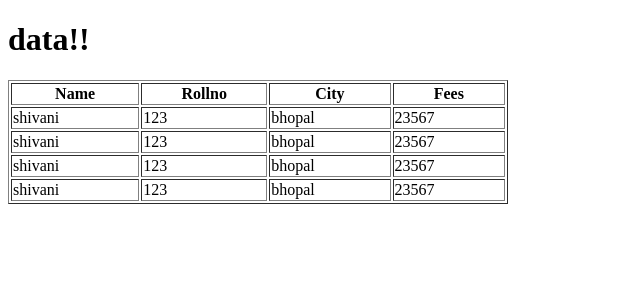
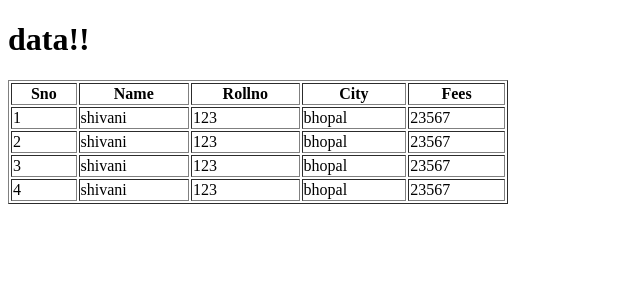
Before and after one commit to shivaniwaghmare9/react.class, a React (Vite) app in the folder classApp5pm/: page / in a window 1280 px wide. Shown: the top 300 px of the page, without its empty margins (0-640 px from the left). Built offline with nearby package versions, Linux system fonts and the light colour scheme.

Commit message:
datadesign

```diff
--- a/classApp5pm/src/App.jsx
+++ b/classApp5pm/src/App.jsx
@@ -1,14 +1,14 @@
 import EmpData from "./EmpData";
+import Design from "./EmpDesign";
 const App=()=>{
     const ans=EmpData.map((key)=>{
         return(
             <>
-            <tr>
-                <td>{key.name}</td>
-                <td>{key.rollno}</td>
-                <td>{key.city}</td>
-                <td>{key.fees}</td>
-            </tr>
+            <Design
+        nm={key.name}
+        roll={key.rollno}
+        ct={key.city}
+        fee={key.fees}/>
             </>
         )
     })
@@ -17,6 +17,7 @@ const App=()=>{
          <h1>data!!</h1>
          <table border="1" width="500px">
             <tr>
+                <th>Sno</th>
                 <th>Name</th>
                 <th>Rollno</th>
                 <th>City</th>
--- a/classApp5pm/src/EmpDesign.jsx
+++ b/classApp5pm/src/EmpDesign.jsx
@@ -6,9 +6,9 @@ const Design=(props)=>{
      <tr>
         <td>{sno}</td>
         <td>{props.nm}</td>
-        <td>{props.rollno}</td>
-        <td>{props.city}</td>
-        <td>{props.fees}</td>
+        <td>{props.roll}</td>
+        <td>{props.ct}</td>
+        <td>{props.fee}</td>
      </tr>
         </>
     )
```
